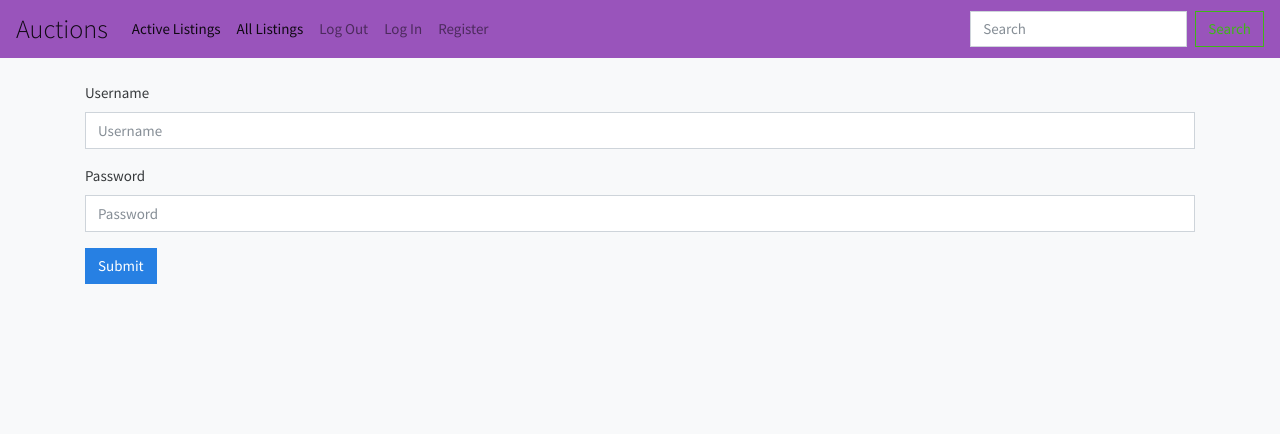
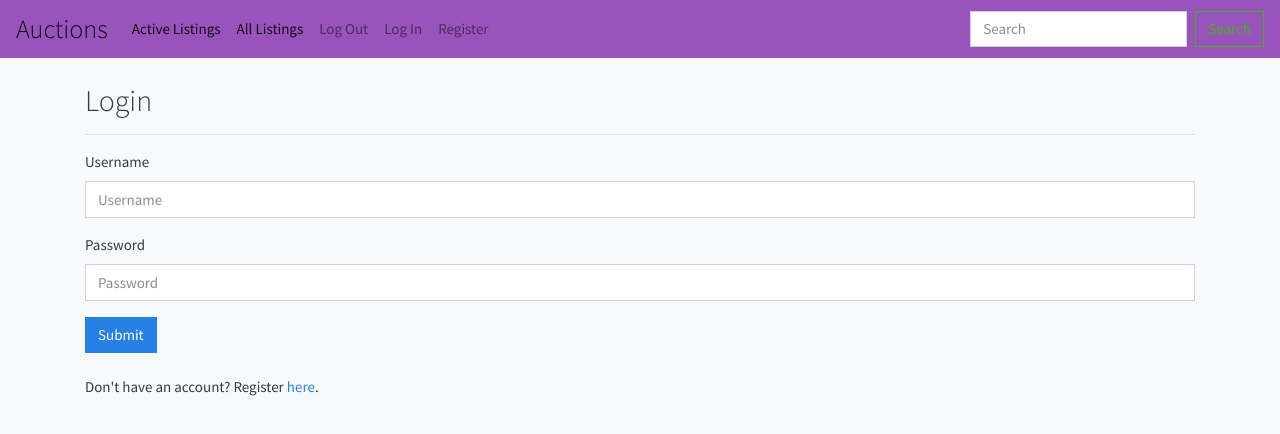
Before and after one commit to isnakolah/commerce_pro, a React (Create React App) app in the folder client/: page /login in a window 1280 px wide. Shown: the top 434 px of the page. Built offline with nearby package versions, Linux system fonts and the light colour scheme; no server answers.

Commit message:
The register page

```diff
--- a/client/src/components/accounts/Login.js
+++ b/client/src/components/accounts/Login.js
@@ -23,6 +23,8 @@
 
   return (
     <>
+      <h2>Login</h2>
+      <hr />
       <form onSubmit={onSubmit}>
         <Input
           label="Username"
@@ -41,6 +43,10 @@
           Submit
         </button>
       </form>
+      <br />
+      <p>
+        Don't have an account? Register <a href="/register">here</a>.
+      </p>
     </>
   );
 };
--- a/client/src/components/accounts/Register.js
+++ b/client/src/components/accounts/Register.js
@@ -51,11 +51,12 @@
           value={password2}
           onChange={onChange}
         />
-        <br />
         <input class="btn btn-primary" type="submit" value="Register" />
       </form>
       <br />
-      Already have an account? Login here.
+      <p>
+        Already have an account? Login <a href="/login">here</a>.
+      </p>
     </div>
   );
 };
```
